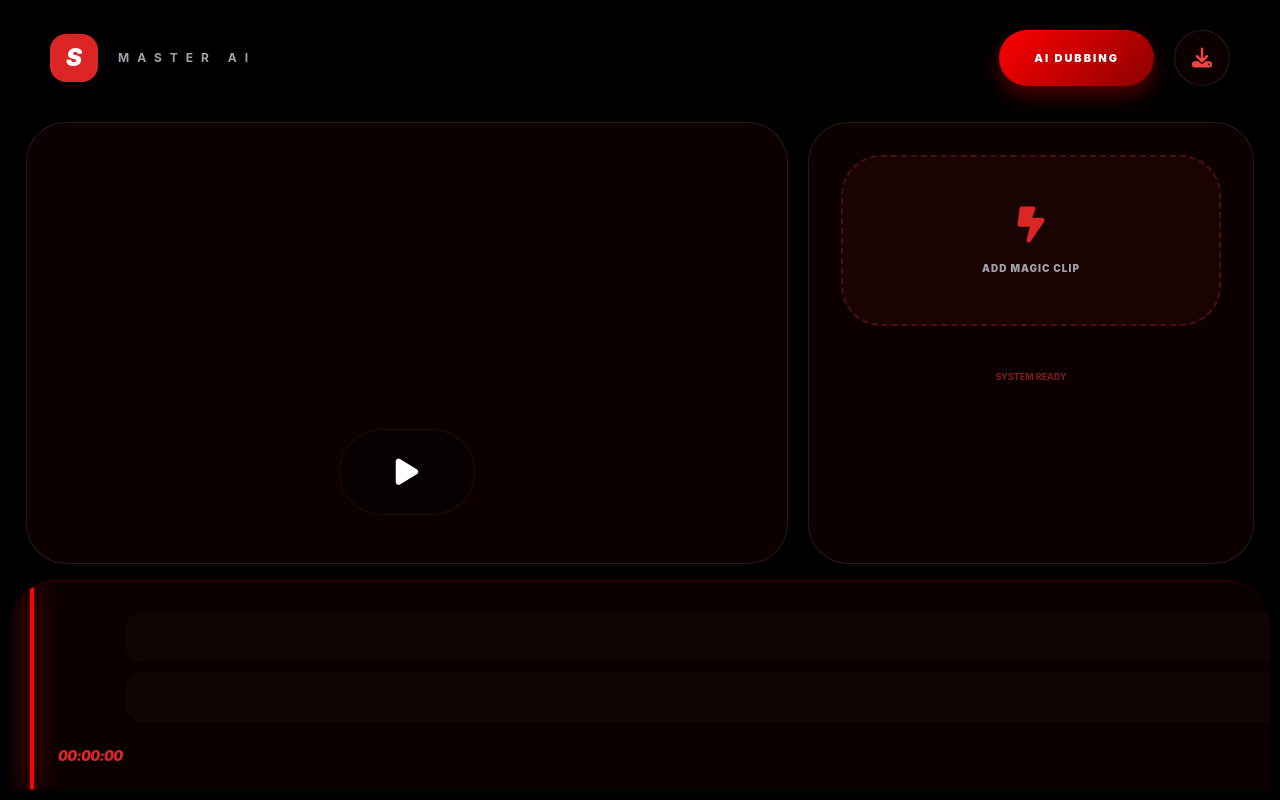
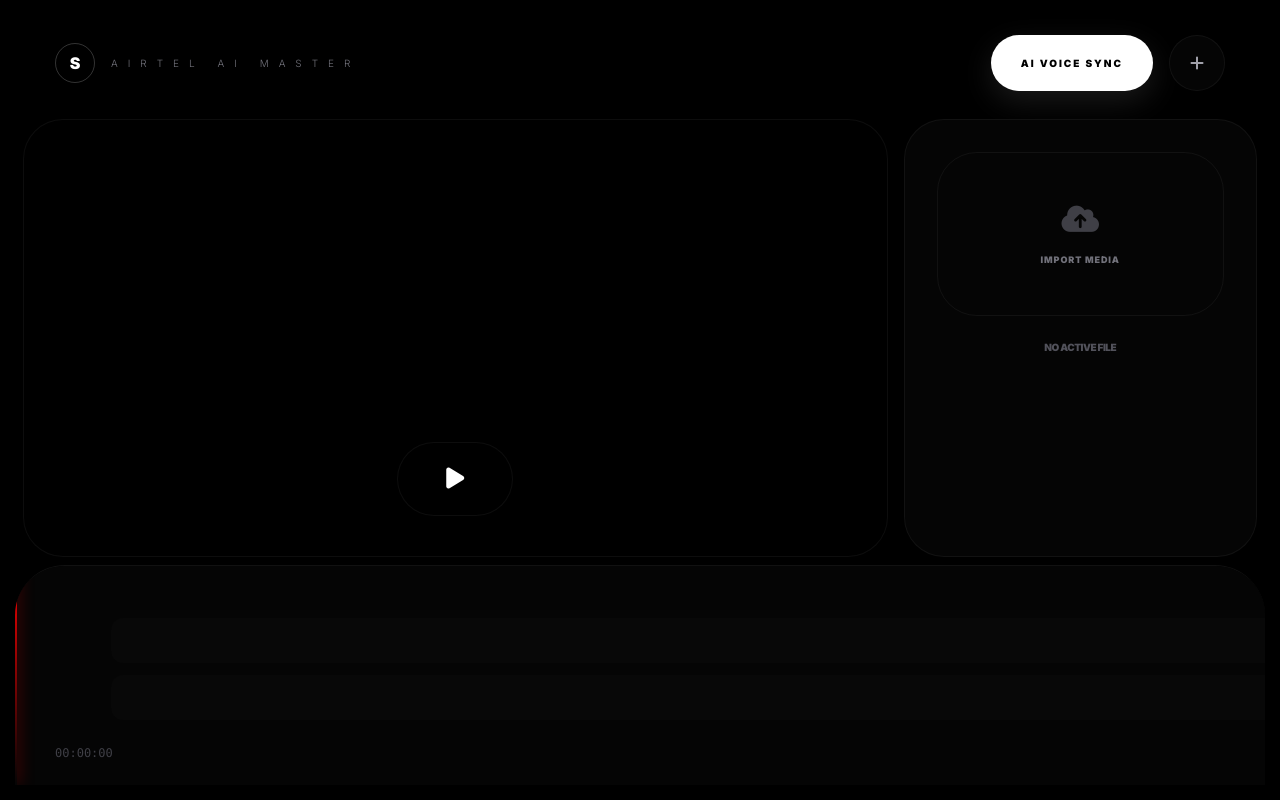
Before and after one commit to mdshakilbai603/AIMASTER, a Flask app: template templates/index.html in a window 1280 px wide. Run offline with Flask 3, Linux system fonts and the light colour scheme; the template is opened without the code that fills it, so the values that code supplies are empty; a map, chart or similar area stays blank; some libraries are stand-ins or nearby versions.

Commit message:
Update index.html

```diff
--- a/templates/index.html
+++ b/templates/index.html
@@ -3,171 +3,174 @@
 <head>
     <meta charset="UTF-8">
     <meta name="viewport" content="width=device-width, initial-scale=1.0, maximum-scale=1.0, user-scalable=no">
-    <title>AI Master Pro | Airtel Edition</title>
+    <title>AI Master | GSAP Orbital Edition</title>
     <script src="https://cdn.tailwindcss.com"></script>
     <script src="https://cdnjs.cloudflare.com/ajax/libs/gsap/3.12.2/gsap.min.js"></script>
     <link rel="stylesheet" href="https://cdnjs.cloudflare.com/ajax/libs/font-awesome/6.6.0/css/all.min.css">
 
     <style>
-        @import url('https://fonts.googleapis.com/css2?family=Orbitron:wght@900&family=Syncopate:wght@700&display=swap');
+        @import url('https://fonts.googleapis.com/css2?family=Syncopate:wght@700&family=Inter:wght@300;900&display=swap');
 
         body { background: #000; color: #fff; font-family: 'Inter', sans-serif; overflow: hidden; margin: 0; }
 
-        /* --- AIRTEL STYLE COOL STARTUP --- */
-        #airtel-boot {
+        /* --- GSAP RING BOOT ANIMATION --- */
+        #ring-loader {
             position: fixed; inset: 0; background: #000; z-index: 10000;
             display: flex; flex-direction: column; align-items: center; justify-content: center;
         }
-        .airtel-ring {
-            width: 150px; height: 150px; border-radius: 50%;
-            border: 2px solid #ff0000; box-shadow: 0 0 50px #ff0000;
-            position: relative; animation: rotate 3s linear infinite;
+        .orbital-ring {
+            width: 200px; height: 200px; border-radius: 50%;
+            border: 1px solid rgba(255, 255, 255, 0.1);
+            position: absolute;
         }
-        @keyframes rotate { from { transform: rotate(0deg); } to { transform: rotate(360deg); } }
-
-        .shakil-brand {
-            font-family: 'Syncopate', sans-serif; font-size: 30px; font-weight: 700;
-            background: linear-gradient(to right, #ff0000, #fff);
-            -webkit-background-clip: text; -webkit-text-fill-color: transparent;
-            opacity: 0; margin-top: 30px; letter-spacing: 10px;
+        .glow-dot {
+            width: 8px; height: 8px; background: #ff0000; border-radius: 50%;
+            position: absolute; top: -4px; left: 50%; box-shadow: 0 0 20px #ff0000;
+        }
+        .shakil-text {
+            font-family: 'Syncopate', sans-serif; font-size: 28px; letter-spacing: 12px;
+            opacity: 0; transform: translateY(20px); text-transform: uppercase;
         }
 
-        /* --- THE COOL UI DESIGN --- */
-        .neon-card { background: rgba(255, 0, 0, 0.05); backdrop-filter: blur(40px); border: 1px solid rgba(255, 255, 255, 0.1); border-radius: 40px; }
-        .main-app { padding: 10px; height: 100vh; display: flex; flex-direction: column; opacity: 0; }
+        /* --- THE NEW DESIGN (AIRTEL COOL LOOK) --- */
+        .glass-orb { background: rgba(255, 255, 255, 0.02); backdrop-filter: blur(50px); border: 1px solid rgba(255, 255, 255, 0.05); border-radius: 40px; }
+        .main-app { padding: 15px; height: 100vh; display: flex; flex-direction: column; opacity: 0; }
 
-        /* Timeline - Smartphone OS Style */
-        .timeline-container { height: 210px; background: #0a0000; border-radius: 45px 45px 0 0; position: relative; overflow-x: auto; border-top: 2px solid #220000; padding: 20px; }
-        .playhead { position: absolute; top: 0; bottom: 0; width: 4px; background: #ff0000; z-index: 100; box-shadow: 0 0 25px #ff0000; border-radius: 20px; }
-        .track-row { height: 50px; background: rgba(255,255,255,0.02); margin: 10px 0; border-radius: 15px; position: relative; min-width: 5000px; }
-        .clip-bar { position: absolute; height: 40px; top: 5px; background: linear-gradient(90deg, #ff0000, #ff8c00); border-radius: 12px; color: #fff; font-size: 10px; font-weight: 900; display: flex; align-items: center; padding: 0 20px; text-transform: uppercase; box-shadow: 0 5px 15px rgba(255, 0, 0, 0.2); }
+        /* Premium Timeline */
+        .timeline-box { height: 220px; background: #050505; border-radius: 50px 50px 0 0; position: relative; overflow-x: auto; border-top: 1px solid #111; }
+        .playhead-line { position: absolute; top: 0; bottom: 0; width: 2px; background: linear-gradient(to bottom, #ff0000, transparent); z-index: 100; box-shadow: 0 0 15px #ff0000; }
+        .track-strip { height: 45px; background: rgba(255,255,255,0.01); margin: 12px 0; border-radius: 12px; position: relative; min-width: 5000px; }
+        .clip-neon { position: absolute; height: 35px; top: 5px; background: linear-gradient(90deg, #ff0000, #330000); border-radius: 10px; color: #fff; font-size: 9px; font-weight: 900; display: flex; align-items: center; padding: 0 20px; border-left: 3px solid #fff; }
 
-        .btn-cool { background: linear-gradient(135deg, #ff0000, #8b0000); color: #fff; font-weight: 900; padding: 15px 35px; border-radius: 100px; font-size: 11px; text-transform: uppercase; letter-spacing: 2px; box-shadow: 0 10px 20px rgba(255, 0, 0, 0.3); }
-        .btn-cool:hover { transform: translateY(-3px); box-shadow: 0 15px 30px rgba(255, 0, 0, 0.5); }
+        .btn-shakil { background: #fff; color: #000; font-weight: 900; padding: 14px 30px; border-radius: 100px; font-size: 10px; text-transform: uppercase; letter-spacing: 2px; transition: 0.3s; box-shadow: 0 10px 30px rgba(255,255,255,0.1); }
+        .btn-shakil:hover { background: #ff0000; color: #fff; transform: scale(1.05); }
     </style>
 </head>
 <body>
 
-    <div id="airtel-boot">
-        <div class="airtel-ring"></div>
-        <h1 class="shakil-brand" id="b-text">SHAKIL</h1>
+    <div id="ring-loader">
+        <div class="orbital-ring" id="ring1"><div class="glow-dot"></div></div>
+        <div class="orbital-ring" id="ring2" style="width: 160px; height: 160px; border-color: #ff000033;"></div>
+        <h1 class="shakil-text" id="s-text">SHAKIL</h1>
     </div>
 
-    <div class="main-app" id="os-ui">
+    <div class="main-app" id="app-ui">
         <header class="h-24 flex items-center justify-between px-10">
-            <div class="flex items-center gap-5">
-                <div class="w-12 h-12 rounded-2xl bg-red-600 flex items-center justify-center text-2xl font-black italic">S</div>
-                <h2 class="text-xs font-bold tracking-[8px] text-zinc-400">MASTER AI</h2>
+            <div class="flex items-center gap-4">
+                <div class="w-10 h-10 rounded-full border border-white/20 flex items-center justify-center font-black">S</div>
+                <h2 class="text-[10px] font-light tracking-[10px] text-zinc-500 uppercase">Airtel AI Master</h2>
             </div>
-            <div class="flex gap-5">
-                <button onclick="openDub()" class="btn-cool">AI Dubbing</button>
-                <button onclick="exportVideo()" class="w-14 h-14 neon-card flex items-center justify-center text-xl text-red-500"><i class="fa-solid fa-download"></i></button>
+            <div class="flex gap-4">
+                <button onclick="openDub()" class="btn-shakil">AI Voice Sync</button>
+                <button onclick="exportVideo()" class="w-14 h-14 glass-orb flex items-center justify-center text-zinc-400"><i class="fa-solid fa-plus"></i></button>
             </div>
         </header>
 
-        <main class="flex-1 flex flex-col md:flex-row gap-5 p-4 overflow-hidden">
-            <div class="flex-[2] neon-card relative flex items-center justify-center overflow-hidden">
-                <video id="vid" class="max-w-full max-h-full rounded-3xl" playsinline></video>
-                <div class="absolute bottom-12 flex gap-16 bg-black/60 backdrop-blur-3xl px-14 py-6 rounded-full border border-red-900/30">
-                    <button onclick="toggle()" class="text-3xl text-white active:scale-90 transition"><i id="p-ico" class="fa-solid fa-play"></i></button>
+        <main class="flex-1 flex flex-col md:flex-row gap-4 p-2 overflow-hidden">
+            <div class="flex-[3] glass-orb relative flex items-center justify-center overflow-hidden bg-black/40">
+                <video id="v-player" class="max-w-full max-h-full rounded-3xl" playsinline></video>
+                <div class="absolute bottom-10 flex gap-12 bg-black/60 backdrop-blur-3xl px-12 py-5 rounded-full border border-white/5">
+                    <button onclick="toggle()" class="text-2xl text-white"><i id="p-ico" class="fa-solid fa-play"></i></button>
                 </div>
             </div>
 
-            <aside class="flex-1 neon-card p-8 flex flex-col gap-6">
-                <div onclick="document.getElementById('fin').click()" class="border-2 border-dashed border-red-900/50 rounded-[40px] p-12 text-center cursor-pointer hover:border-red-500 transition-all bg-red-500/5">
-                    <i class="fa-solid fa-bolt-lightning text-4xl mb-4 text-red-600"></i>
-                    <p class="text-[10px] font-black uppercase tracking-widest text-zinc-400">Add Magic Clip</p>
+            <aside class="flex-1 glass-orb p-8 flex flex-col gap-6">
+                <div onclick="document.getElementById('f-in').click()" class="border border-white/5 rounded-[40px] p-12 text-center cursor-pointer hover:bg-white/5 transition-all">
+                    <i class="fa-solid fa-cloud-arrow-up text-3xl mb-4 text-zinc-700"></i>
+                    <p class="text-[9px] font-bold uppercase tracking-widest text-zinc-500">Import Media</p>
                 </div>
-                <input type="file" id="fin" class="hidden" onchange="upload(this)">
-                <div id="status" class="text-[9px] text-red-900 font-bold uppercase text-center mt-5">System Ready</div>
+                <input type="file" id="f-in" class="hidden" onchange="upload(this)">
+                <div id="f-name" class="text-[10px] text-zinc-600 uppercase text-center font-bold tracking-tighter">No Active File</div>
             </aside>
         </main>
 
-        <div class="timeline-container" id="tl" onclick="seek(event)">
-            <div id="playhead" class="playhead"></div>
-            <div class="px-24">
-                <div id="t1" class="track-row"></div>
-                <div id="t2" class="track-row"></div>
+        <div class="timeline-box" id="tl-scroll" onclick="seek(event)">
+            <div id="playhead" class="playhead-line"></div>
+            <div class="px-24 py-10">
+                <div id="v-track" class="track-strip"></div>
+                <div id="a-track" class="track-strip"></div>
             </div>
-            <div id="clk" class="absolute bottom-6 left-12 text-sm font-black text-red-600 tracking-tighter italic">00:00:00</div>
+            <div id="clock" class="absolute bottom-6 left-10 text-xs font-mono text-zinc-700">00:00:00</div>
         </div>
     </div>
 
-    <div id="d-modal" class="hidden fixed inset-0 bg-black/95 z-[11000] flex items-center justify-center p-10 backdrop-blur-3xl">
-        <div class="neon-card w-full max-w-xl p-16 border-red-600/20">
-            <h3 class="text-3xl font-black italic tracking-tighter mb-10 text-red-600">VOICE SYNC</h3>
-            <textarea id="d-in" class="w-full bg-black/40 border border-red-900/30 p-10 rounded-[40px] text-lg h-56 mb-12 focus:border-red-500 outline-none text-white shadow-inner" placeholder="Enter script here..."></textarea>
-            <div class="flex gap-8">
-                <button onclick="closeDub()" class="text-xs font-black text-zinc-700 uppercase tracking-widest">Cancel</button>
-                <button onclick="runDub()" id="d-btn" class="flex-1 btn-cool py-6">Apply AI Magic</button>
+    <div id="dub-modal" class="hidden fixed inset-0 bg-black/98 z-[11000] flex items-center justify-center p-8 backdrop-blur-3xl">
+        <div class="glass-orb w-full max-w-lg p-14 text-center border-white/10">
+            <h3 class="text-xl font-light tracking-[15px] mb-10 uppercase">AI SYNC ENGINE</h3>
+            <textarea id="dub-in" class="w-full bg-transparent border border-white/5 p-8 rounded-[35px] text-sm h-48 mb-10 focus:border-red-600 outline-none text-white shadow-2xl" placeholder="লিখুন..."></textarea>
+            <div class="flex gap-6">
+                <button onclick="closeDub()" class="flex-1 text-[10px] font-bold text-zinc-600 uppercase">Back</button>
+                <button onclick="runDub()" id="d-btn" class="flex-[2] btn-shakil">Generate & Merge</button>
             </div>
         </div>
     </div>
 
     <script>
-        const vid = document.getElementById('vid');
+        const v = document.getElementById('v-player');
         const pIco = document.getElementById('p-ico');
         const phead = document.getElementById('playhead');
-        const clk = document.getElementById('clk');
+        const clock = document.getElementById('clock');
 
-        // Startup Animation
+        // GSAP Orbital Startup
         window.onload = () => {
+            gsap.to("#ring1", { duration: 4, rotate: 360, repeat: -1, ease: "none" });
+            gsap.to("#ring2", { duration: 3, rotate: -360, repeat: -1, ease: "none" });
+
             const tl = gsap.timeline();
-            tl.to("#b-text", { duration: 1.5, opacity: 1, letterSpacing: "2px", ease: "power4.out" })
-              .to("#airtel-boot", { duration: 1.2, scale: 2, opacity: 0, display: "none", ease: "expo.inOut", delay: 1 })
-              .to("#os-ui", { duration: 1, opacity: 1, ease: "power2.out" }, "-=0.5");
+            tl.to("#s-text", { duration: 1.5, opacity: 1, y: 0, ease: "power4.out", delay: 0.5 })
+              .to("#ring-loader", { duration: 1.5, scale: 3, opacity: 0, display: "none", ease: "expo.inOut", delay: 1 })
+              .to("#app-ui", { duration: 1, opacity: 1, ease: "power2.out" }, "-=0.5");
         };
 
         function toggle() {
-            if(!vid.src) return;
-            if(vid.paused) { vid.play(); pIco.className = 'fa-solid fa-pause'; }
-            else { vid.pause(); pIco.className = 'fa-solid fa-play'; }
+            if(!v.src) return;
+            if(v.paused) { v.play(); pIco.className = 'fa-solid fa-pause'; }
+            else { v.pause(); pIco.className = 'fa-solid fa-play'; }
         }
 
         async function upload(input) {
-            const file = input.files[0];
             const fd = new FormData();
-            fd.append('files', file);
+            fd.append('files', input.files[0]);
             const res = await fetch('/upload', { method: 'POST', body: fd });
             const data = await res.json();
-            vid.src = data.files[0].url;
-            document.getElementById('status').innerText = "Clip: " + file.name;
-            document.getElementById('t1').innerHTML = `<div class="clip-bar w-[3000px]">${file.name}</div>`;
-            vid.play(); pIco.className = 'fa-solid fa-pause';
+            v.src = data.files[0].url;
+            document.getElementById('f-name').innerText = input.files[0].name;
+            document.getElementById('v-track').innerHTML = `<div class="clip-neon w-[4000px]">${input.files[0].name}</div>`;
+            v.play(); pIco.className = 'fa-solid fa-pause';
         }
 
-        vid.ontimeupdate = () => {
-            const t = vid.currentTime;
-            phead.style.left = (t * 60 + 96) + "px"; // 60px/sec
-            clk.innerText = new Date(t * 1000).toISOString().substr(11, 8);
+        v.ontimeupdate = () => {
+            const t = v.currentTime;
+            phead.style.left = (t * 50 + 96) + "px";
+            clock.innerText = new Date(t * 1000).toISOString().substr(11, 8);
         };
 
         function seek(e) {
-            const x = e.clientX - document.getElementById('tl').getBoundingClientRect().left + document.getElementById('tl').scrollLeft - 96;
-            vid.currentTime = x / 60;
+            const x = e.clientX - document.getElementById('tl-scroll').getBoundingClientRect().left + document.getElementById('tl-scroll').scrollLeft - 96;
+            v.currentTime = x / 50;
         }
 
-        function openDub() { document.getElementById('d-modal').classList.remove('hidden'); }
-        function closeDub() { document.getElementById('d-modal').classList.add('hidden'); }
+        function openDub() { document.getElementById('dub-modal').classList.remove('hidden'); }
+        function closeDub() { document.getElementById('dub-modal').classList.add('hidden'); }
 
         async function runDub() {
             const btn = document.getElementById('d-btn');
-            btn.innerText = "Syncing AI...";
+            btn.innerText = "Syncing...";
             const res = await fetch('/api/generate-dub', {
                 method: 'POST',
                 headers: {'Content-Type': 'application/json'},
-                body: JSON.stringify({ text: document.getElementById('d-in').value })
+                body: JSON.stringify({ text: document.getElementById('dub-in').value })
             });
             const data = await res.json();
             new Audio(data.audio_url).play();
-            document.getElementById('t2').innerHTML += `<div class="clip-bar" style="left:${vid.currentTime*60}px; background:#fff; color:#000">AI SYNC</div>`;
-            btn.innerText = "Apply AI Magic";
+            document.getElementById('a-track').innerHTML += `<div class="clip-neon" style="left:${v.currentTime*50}px; background:#fff; color:#000; border:none">AI SYNC</div>`;
+            btn.innerText = "Generate & Merge";
             closeDub();
         }
 
         function exportVideo() {
             const a = document.createElement('a');
-            a.href = vid.src; a.download = "Final_Studio.mp4"; a.click();
+            a.href = v.src; a.download = "Shakil_AI_Master.mp4"; a.click();
         }
     </script>
 </body>
```
